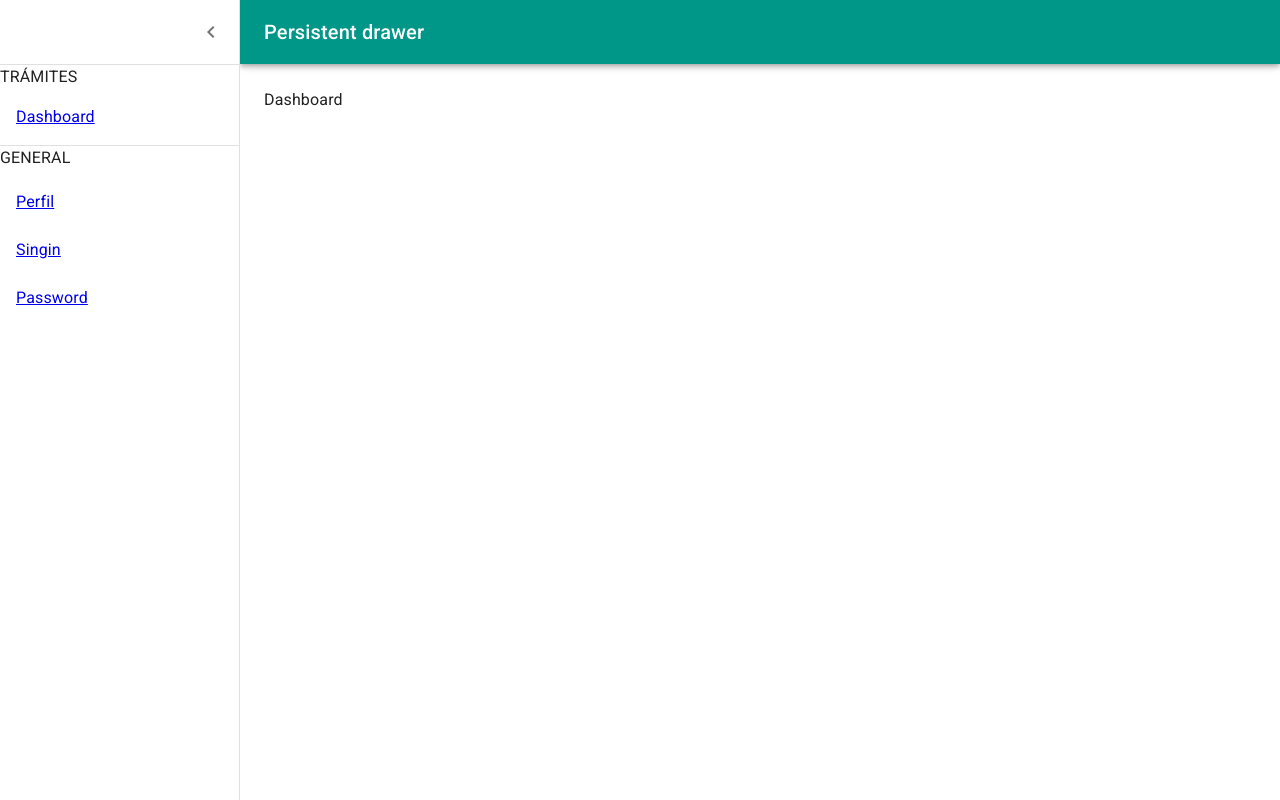
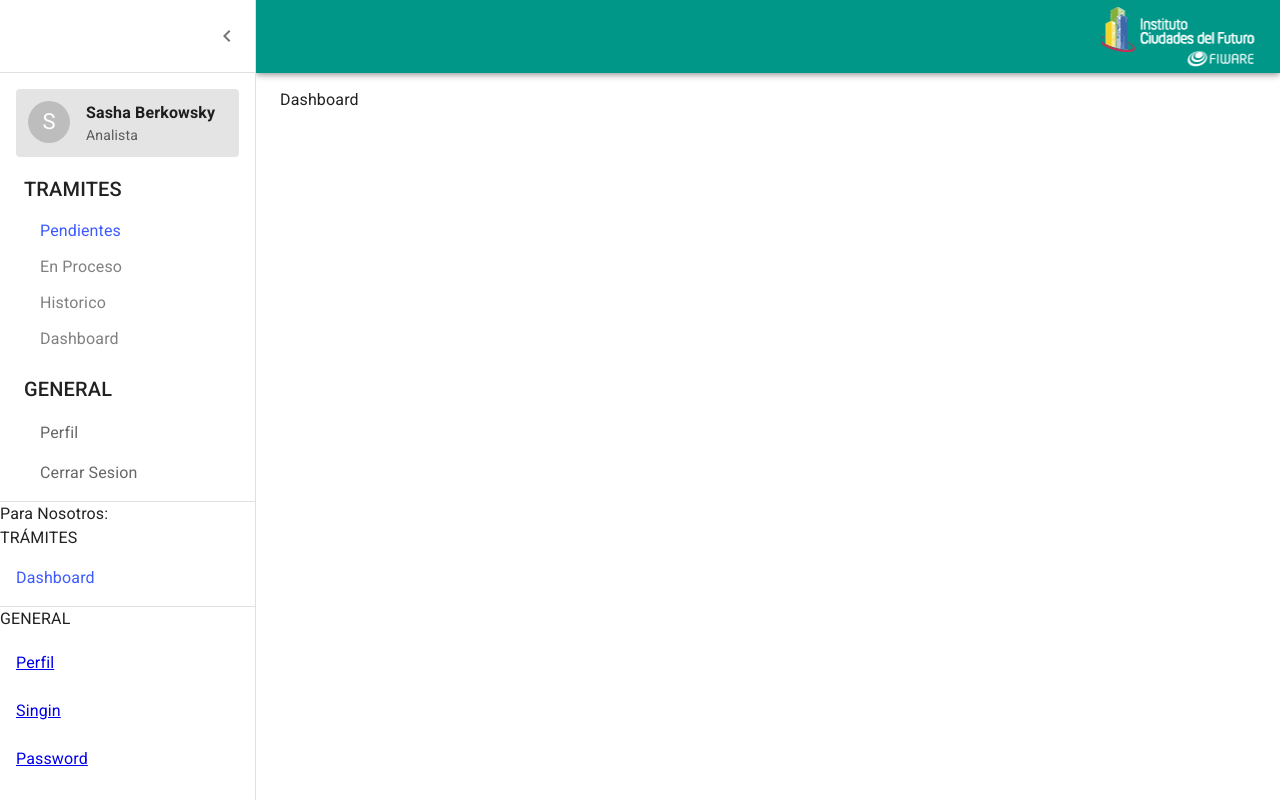
Before and after one commit to SashaBerkowsky/gestion-de-tramites-web, a React (Create React App) app: page / in a window 1280 px wide. Both pictures are taken after a click on the button "open drawer". Built offline with nearby package versions, Linux system fonts and the light colour scheme.

Commit message:
navlinks & drawer content

```diff
--- a/src/components/NavDrawer.jsx
+++ b/src/components/NavDrawer.jsx
@@ -1,23 +1,47 @@
 import * as React from "react";
 import { styled, useTheme } from "@mui/material/styles";
-import Box from "@mui/material/Box";
-import Drawer from "@mui/material/Drawer";
-import CssBaseline from "@mui/material/CssBaseline";
-import MuiAppBar from "@mui/material/AppBar";
-import Toolbar from "@mui/material/Toolbar";
-import List from "@mui/material/List";
-import Typography from "@mui/material/Typography";
-import Divider from "@mui/material/Divider";
-import IconButton from "@mui/material/IconButton";
-import MenuIcon from "@mui/icons-material/Menu";
-import ChevronLeftIcon from "@mui/icons-material/ChevronLeft";
-import ChevronRightIcon from "@mui/icons-material/ChevronRight";
-import ListItem from "@mui/material/ListItem";
-import ListItemText from "@mui/material/ListItemText";
-import { Link } from "react-router-dom";
-import { Button } from "@mui/material";
+import {
+	ChevronLeft as ChevronLeftIcon,
+	ChevronRight as ChevronRightIcon,
+	Menu as MenuIcon,
+} from "@mui/icons-material";
+import {
+	AppBar as MuiAppBar,
+	Avatar,
+	Box,
+	Card,
+	CardContent,
+	CssBaseline,
+	Divider,
+	Drawer,
+	IconButton,
+	List,
+	ListItem,
+	ListItemText,
+	MenuList,
+	MenuItem,
+	Toolbar,
+	Typography,
+} from "@mui/material";
+import { Link, NavLink as NLink } from "react-router-dom";
+import ciudadesFuturo from "../assets/images/logo.png";
 
-const drawerWidth = 240;
+const drawerWidth = 0.2;
+
+const activeStyle = {
+	color: "#3D5AFE",
+};
+
+const navLinkStyle = {
+	color: "grey",
+	textDecoration: "none",
+};
+
+const NavLink = ({ children, to }) => (
+	<NLink exact style={navLinkStyle} activeStyle={activeStyle} to={to}>
+		{children}
+	</NLink>
+);
 
 const Main = styled("main", { shouldForwardProp: (prop) => prop !== "open" })(
 	({ theme, open }) => ({
@@ -27,7 +51,7 @@ const Main = styled("main", { shouldForwardProp: (prop) => prop !== "open" })(
 			easing: theme.transitions.easing.sharp,
 			duration: theme.transitions.duration.leavingScreen,
 		}),
-    marginLeft: `-${drawerWidth}px`,
+		marginLeft: `-${drawerWidth * 100}%`,
 		...(open && {
 			transition: theme.transitions.create("margin", {
 				easing: theme.transitions.easing.easeOut,
@@ -46,8 +70,8 @@ const AppBar = styled(MuiAppBar, {
 		duration: theme.transitions.duration.leavingScreen,
 	}),
 	...(open && {
-    width: `calc(100% - ${drawerWidth}px)`,
-    marginLeft: `${drawerWidth}px`,
+		width: `calc(100% - ${drawerWidth * 100}%)`,
+		marginLeft: `${drawerWidth * 100}%`,
 		transition: theme.transitions.create(["margin", "width"], {
 			easing: theme.transitions.easing.easeOut,
 			duration: theme.transitions.duration.enteringScreen,
@@ -58,7 +82,7 @@ const AppBar = styled(MuiAppBar, {
 const DrawerHeader = styled("div")(({ theme }) => ({
 	display: "flex",
 	alignItems: "center",
-  padding: theme.spacing(0, 1),
+	padding: theme.spacing(2, 1),
 	// necessary for content to be below app bar
 	...theme.mixins.toolbar,
 	justifyContent: "flex-end",
@@ -79,20 +103,20 @@ export default function PersistentDrawerLeft({ children }) {
 	return (
 		<Box sx={{ display: "flex" }}>
 			<CssBaseline />
-      <AppBar position="fixed" open={open}>
+			<AppBar position='fixed' open={open}>
 				<Toolbar>
+					<Box display='flex' flexGrow={1}>
 						<IconButton
-            color="inherit"
-            aria-label="open drawer"
+							color='inherit'
+							aria-label='open drawer'
 							onClick={handleDrawerOpen}
-            edge="start"
+							edge='start'
 							sx={{ mr: 2, ...(open && { display: "none" }) }}
 						>
 							<MenuIcon />
 						</IconButton>
-          <Typography variant="h6" noWrap component="div">
-            Persistent drawer
-          </Typography>
+					</Box>
+					<img src={ciudadesFuturo} alt='Ciudades del Futuro' />
 				</Toolbar>
 			</AppBar>
 			<Drawer
@@ -104,8 +128,8 @@ export default function PersistentDrawerLeft({ children }) {
 						boxSizing: "border-box",
 					},
 				}}
-        variant="persistent"
-        anchor="left"
+				variant='persistent'
+				anchor='left'
 				open={open}
 			>
 				<DrawerHeader>
@@ -118,10 +142,70 @@ export default function PersistentDrawerLeft({ children }) {
 					</IconButton>
 				</DrawerHeader>
 				<Divider />
+				<Card sx={{ margin: 2, boxShadow: "none" }}>
+					<CardContent
+						sx={{
+							display: "flex",
+							backgroundColor: "#E4E4E4",
+							padding: 1.5,
+							"&:last-child": {
+								paddingBottom: 1.5,
+							},
+						}}
+					>
+						<Avatar sx={{ width: 42, height: 42, fontSize: "22px" }}>S</Avatar>
+						<Box sx={{ paddingLeft: 2, width: 1 }}>
+							<Typography sx={{ fontWeight: "bold" }}>
+								Sasha Berkowsky
+							</Typography>
+							<Typography variant='body2' color='text.secondary'>
+								Analista
+							</Typography>
+						</Box>
+					</CardContent>
+				</Card>
+				<Box sx={{ paddingLeft: 3 }}>
+					<Typography variant='h6'>TRAMITES</Typography>
+
+					<MenuList>
+						<MenuItem>
+							<NavLink to='/'>Pendientes</NavLink>
+						</MenuItem>
+						<MenuItem>
+							<NavLink to='/current'>En Proceso</NavLink>
+						</MenuItem>
+						<MenuItem>
+							<NavLink to='/historical'>Historico</NavLink>
+						</MenuItem>
+						<MenuItem>
+							<NavLink to='/dashboard'>Dashboard</NavLink>
+						</MenuItem>
+					</MenuList>
+				</Box>
+				<Box sx={{ paddingTop: 1, paddingLeft: 3 }}>
+					<Typography variant='h6'>GENERAL</Typography>
+
+					<MenuList>
+						<MenuItem>
+							<Typography variant='subtitle1' color='text.secondary'>
+								Perfil
+							</Typography>
+						</MenuItem>
+						<MenuItem>
+							<Typography variant='subtitle1' color='text.secondary'>
+								Cerrar Sesion
+							</Typography>
+						</MenuItem>
+					</MenuList>
+				</Box>
+				<Divider />
+				Para Nosotros: <br />
 				TRÁMITES
 				<List>
 					<ListItem button>
-            <Link to="/">Dashboard</Link>
+						<NavLink activeStyle={activeStyle} to='/'>
+							Dashboard
+						</NavLink>
 					</ListItem>
 				</List>
 				<Divider />
@@ -129,17 +213,17 @@ export default function PersistentDrawerLeft({ children }) {
 				<List>
 					<ListItem>
 						<ListItemText>
-              <Link to="/profile">Perfil</Link>
+							<Link to='/profile'>Perfil</Link>
 						</ListItemText>
 					</ListItem>
 					<ListItem>
 						<ListItemText>
-              <Link to="/sign-in">Singin</Link>
+							<Link to='/sign-in'>Singin</Link>
 						</ListItemText>
 					</ListItem>
 					<ListItem>
 						<ListItemText>
-              <Link to="/password">Password</Link>
+							<Link to='/password'>Password</Link>
 						</ListItemText>
 					</ListItem>
 				</List>
```
Lines whose indentation alone changed are shown as unchanged.
